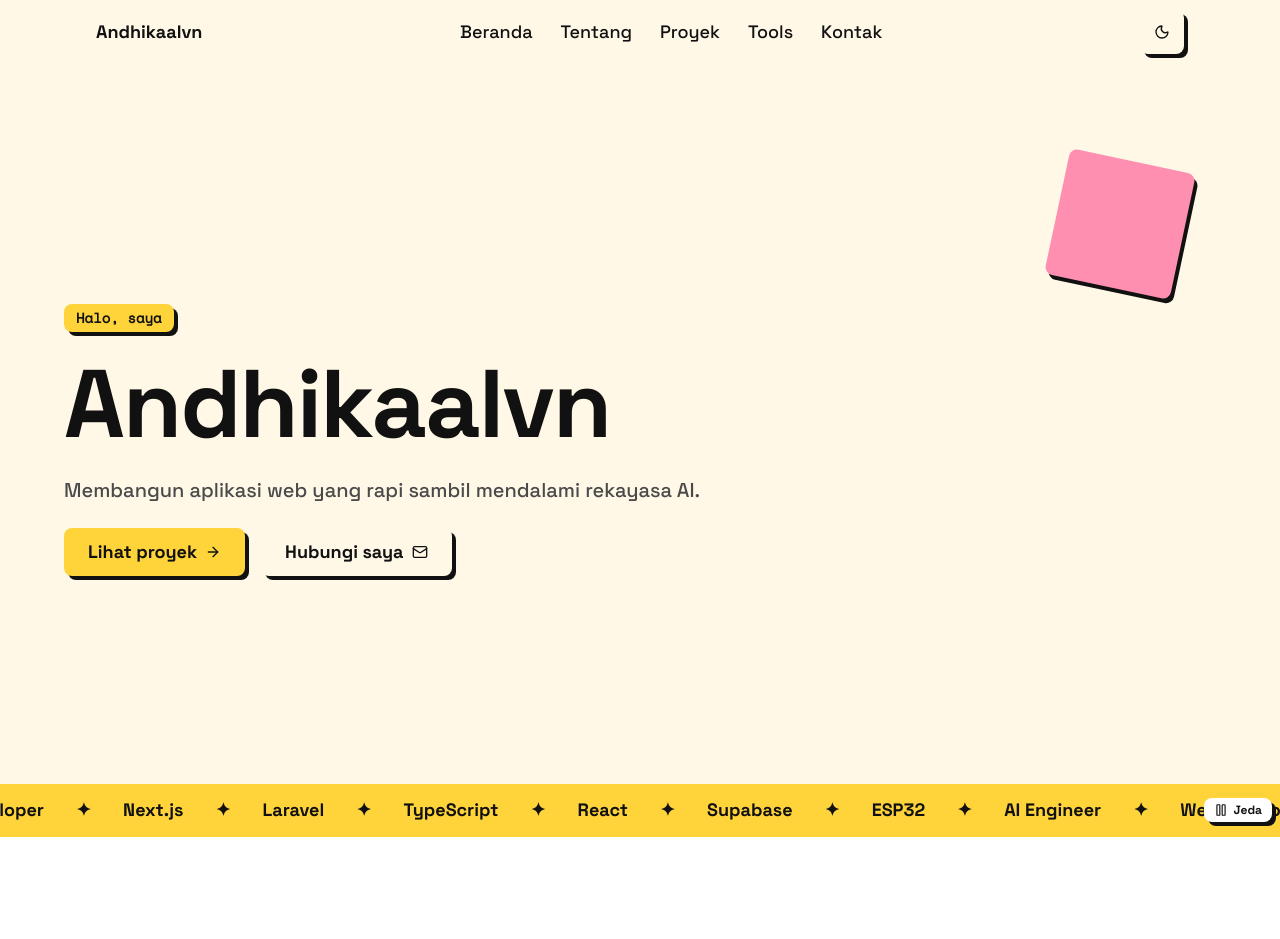
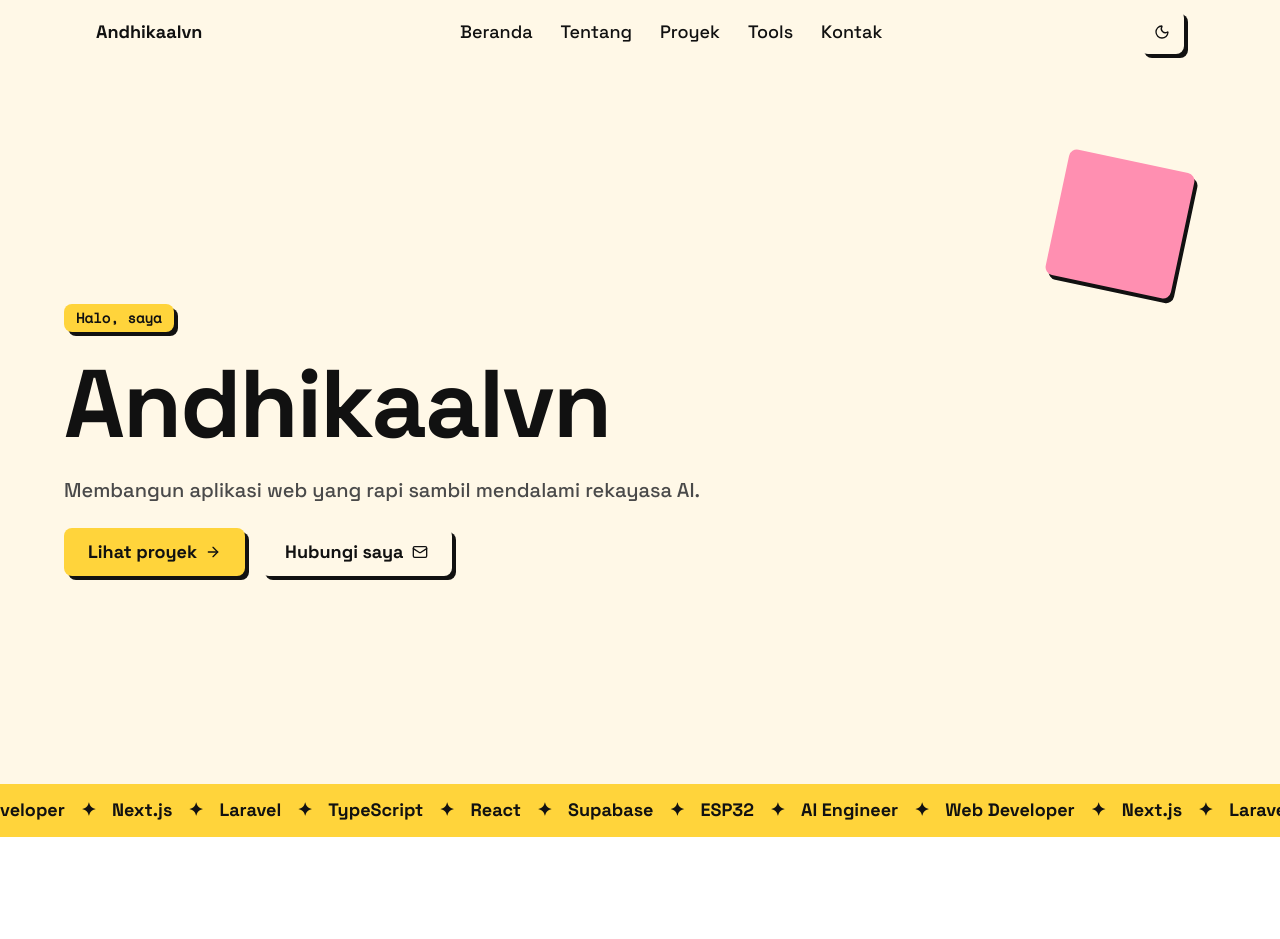
Before and after one commit to ndikkkk/portfolio, a React (Vite) app: page / in a window 1280 px wide. Shown: the top 939 px of the page. Built offline with nearby package versions, Linux system fonts and the light colour scheme.

Commit message:
fix: marquee jadi loop mulus tanpa tombol pause/play

```diff
--- a/src/components/sections/marquee.tsx
+++ b/src/components/sections/marquee.tsx
@@ -1,58 +1,33 @@
-import { useState } from "react";
-import { Pause, Play } from "lucide-react";
 import { profile } from "@/data/profile";
-import { cn } from "@/lib/utils";
 
 const SEPARATOR = "✦";
 
 export function Marquee() {
-  const [paused, setPaused] = useState(false);
-
   return (
-    <div className="relative border-y-[var(--border-w)] border-ink bg-yellow py-3 text-on-accent">
-      <div className="group overflow-hidden pr-14">
-        <div
-          className={cn(
-            "flex w-max animate-marquee",
-            paused
-              ? "[animation-play-state:paused]"
-              : "group-hover:[animation-play-state:paused] group-focus-within:[animation-play-state:paused]",
-          )}
-        >
+    <div className="border-y-[var(--border-w)] border-ink bg-yellow py-3 text-on-accent">
+      <div className="overflow-hidden">
+        <div className="flex w-max animate-marquee">
           {[0, 1].map((dup) => (
             <ul
               key={dup}
               aria-hidden={dup === 1}
-              className="flex shrink-0 items-center gap-8 pr-8"
+              className="flex shrink-0 items-center"
             >
               {profile.marquee.map((item) => (
                 <li
                   key={`${dup}-${item}`}
-                  className="flex items-center gap-8 whitespace-nowrap font-bold"
+                  className="flex items-center whitespace-nowrap font-bold"
                 >
                   <span>{item}</span>
-                  <span aria-hidden="true">{SEPARATOR}</span>
+                  <span aria-hidden="true" className="mx-4">
+                    {SEPARATOR}
+                  </span>
                 </li>
               ))}
             </ul>
           ))}
         </div>
       </div>
-
-      <button
-        type="button"
-        onClick={() => setPaused((prev) => !prev)}
-        aria-pressed={paused}
-        aria-label={paused ? "Putar marquee" : "Jeda marquee"}
-        className="absolute right-2 top-1/2 z-10 inline-flex -translate-y-1/2 items-center gap-1.5 rounded-[var(--radius)] border-[var(--border-w)] border-ink bg-surface px-2.5 py-1 font-bold text-xs text-ink shadow-[var(--shadow)] transition-shadow hover:shadow-[4px_4px_0_0_var(--ink)] focus-visible:outline-[3px] focus-visible:outline-ink"
-      >
-        {paused ? (
-          <Play className="size-3.5" aria-hidden="true" />
-        ) : (
-          <Pause className="size-3.5" aria-hidden="true" />
-        )}
-        {paused ? "Putar" : "Jeda"}
-      </button>
     </div>
   );
 }
```
